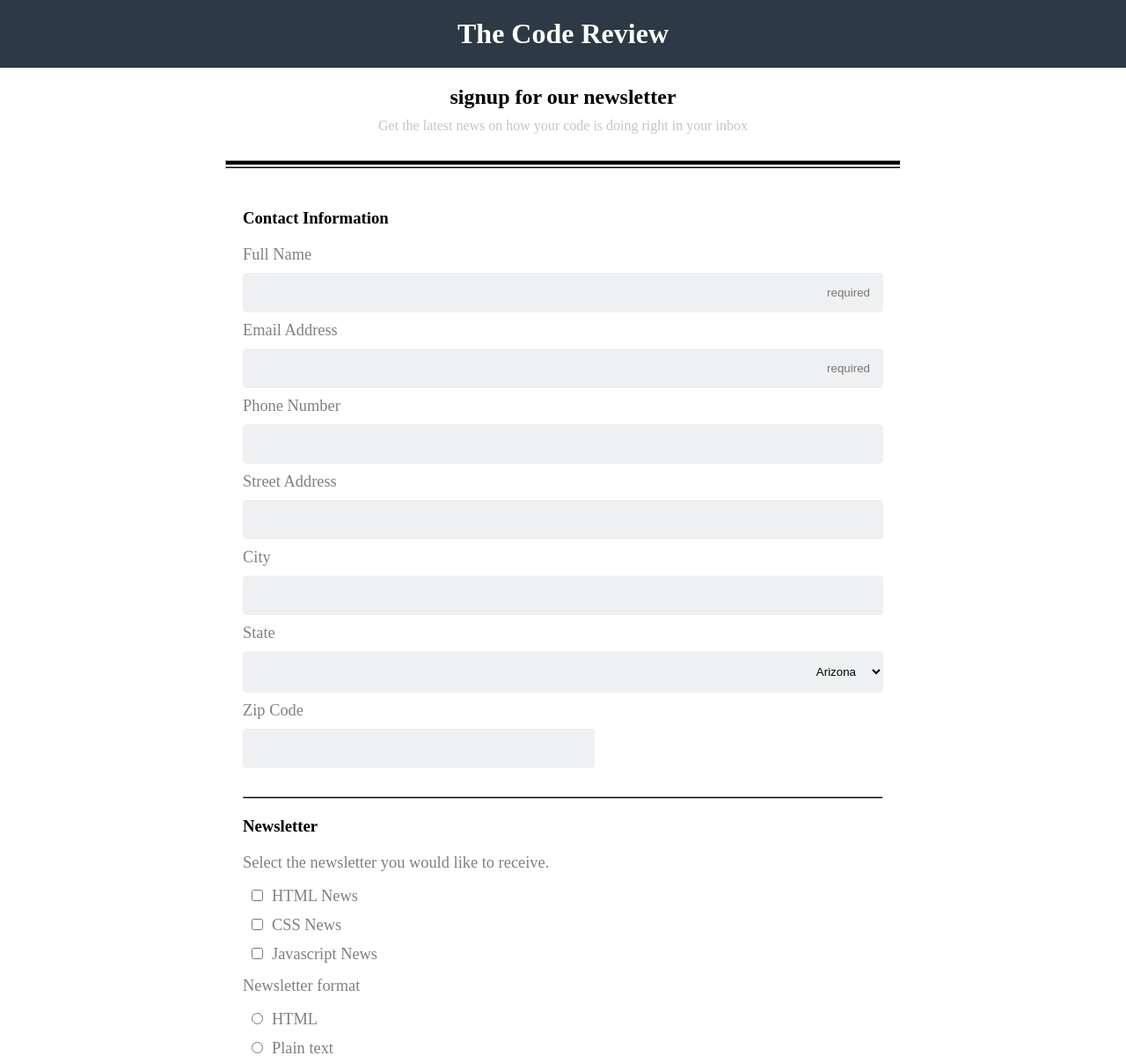
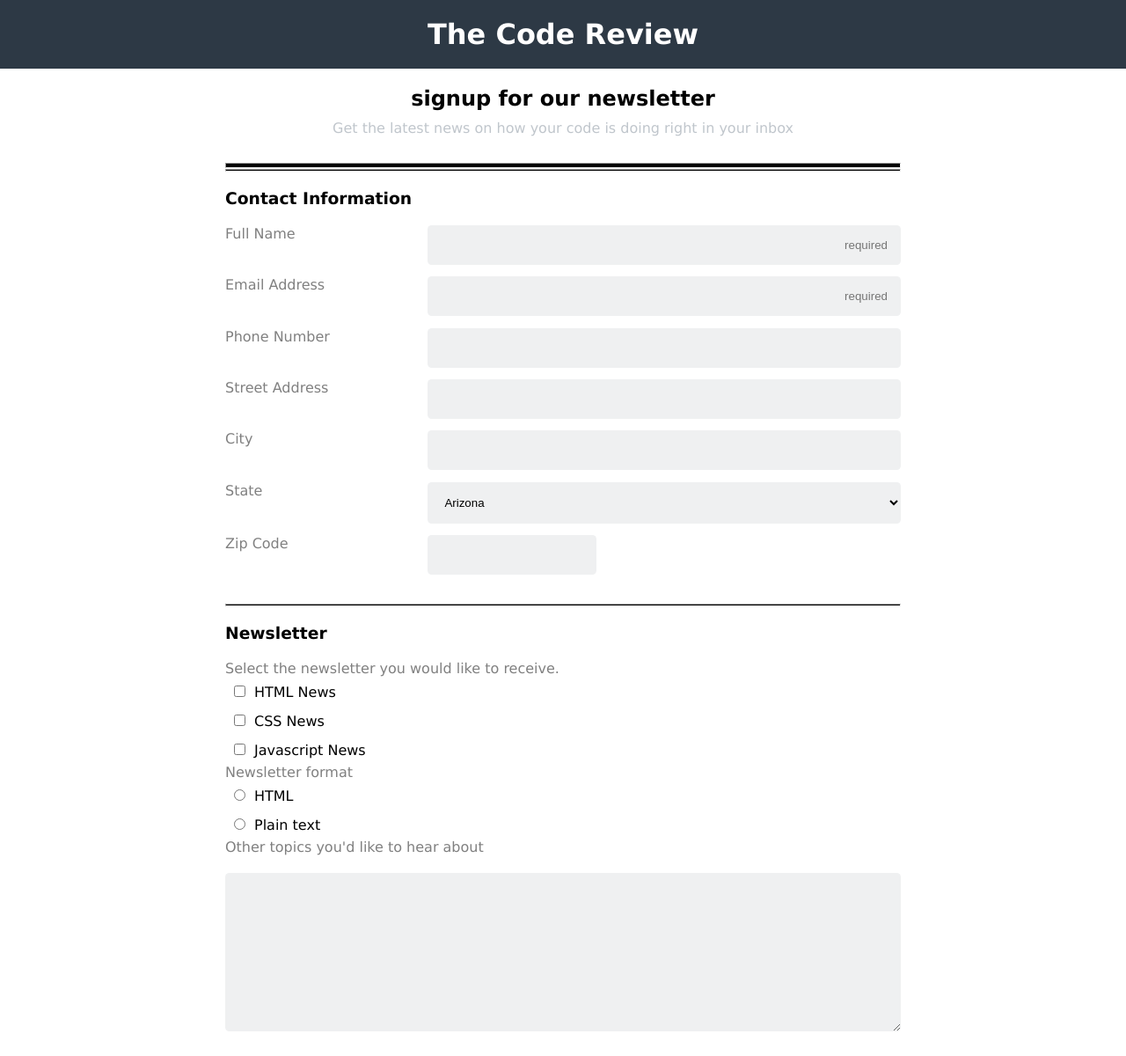
Before and after one commit to dac392/beginnerHtmlForm-treehouse-HTMLCSS, a plain HTML site: page index.html in a window 1280 px wide. Shown: the top 1200 px of the page at 88% size. Drawn offline with Linux system fonts and the light colour scheme.

Commit message:
completely redid the css for this project to be more resizable. Now uses flexbox for fieldsets

```diff
--- a/index.html
+++ b/index.html
@@ -5,7 +5,7 @@
     <meta http-equiv="X-UA-Compatible" content="IE=edge">
     <meta name="viewport" content="width=device-width, initial-scale=1.0">
     <title>Newsletter - Sign up</title>
-    <link rel="stylesheet" href="style.css">
+    <link rel="stylesheet" href="style2.css">
 </head>
 <body>
     <header>
@@ -20,15 +20,16 @@
         <hr class="second-hr header-align adjust">
     </header>
     <main class="padding-align adjust">
+        <form action="index.html" method="post">
+            <fieldset>
 
-        <form action="index.html" method="post">
                 <legend><h3 class="section-title">Contact Information</h3></legend>
                 <label for="name" class="form-text">Full Name</label>
-            <input type="text" placeholder="required" name="user_name" id="name"required>
-            <lable class="form-text">Email Address</lable>
+                <input type="text" name="user_name" id="name" placeholder="required" required>
+                <label for="email" class="form-text">Email Address</label>
                 <input type="email" name="user_email" id="email" placeholder="required" required>
-            <label class="form-text">Phone Number</label>
-            <input type="number" name="user_number" id="number">
+                <label for="number" class="form-text">Phone Number</label>
+                <input type="text" name="user_number" id="number">
                 <label for="adress" class="form-text">Street Address</label>
                 <input type="text" name="user_address" id="adress">
                 <label for="city" class="form-text">City</label>
@@ -43,23 +44,37 @@
                     <option value="other">Other</option>
                 </select>
                 <label for="zip" class="form-text">Zip Code</label>
-            <input class="half-size" type="number" name="user_zip" id="zip">
+                <input type="text" name="user_zip" id="zip">
+                <hr class="second-hr top-marg">
+            </fieldset>
 
-            <section id="section-2">
-                <hr class="second-hr">
+            <fieldset id="section-2">
                 <legend><h3 class="section-title">Newsletter</h3></legend>
                 <p class="form-text">Select the newsletter you would like to receive.</p>
-                <input type="checkbox" name="user_html" id="html"><label for="html" class="check-text">HTML News</label><br>
-                <input type="checkbox" name="user_css" id="css"><label for="css" class="check-text">CSS News</label><br>
-                <input type="checkbox" name="user_js" id="js"><label for="js" class="check-text">Javascript News</label>
+                <div class="options">
+                    <input class="checkbox" type="checkbox" name="user_html" id="html"><label for="html" class="check-text">HTML News</label>
+                </div>
+                <div class="options">
+                    <input class="checkbox" type="checkbox" name="user_css" id="css"><label for="css" class="check-text">CSS News</label>
+                </div>
+                <div class="options">
+                    <input class="checkbox" type="checkbox" name="user_js" id="js"><label for="js" class="check-text">Javascript News</label>
+                </div>
+
                 <label class="form-text">Newsletter format</label>
-                <input type="radio" name="user_format" id="html_format"><label for="html_format" class="check-text">HTML</label><br>
+                <div class="options">
+                    <input type="radio" name="user_format" id="html_format"><label for="html_format" class="check-text">HTML</label>
+                </div>
+                <div class="options">
                     <input type="radio" name="user_format" id="plain_text"><label for="plain_text" class="check-text">Plain text</label>
+                </div>
                 <label for="other-topics" class="form-text">Other topics you'd like to hear about</label>
                 <textarea name="user_other" id="other-topics" cols="30" rows="10"></textarea>
-            </section>
+            </fieldset>
+
+            <button type="submit" class="top-marg"><h3>Sign Up</h3></button>
         </form>
-        <button type="submit"><h3>Sign Up</h3></button>
+
 
 
     </main>
--- a/style.css
+++ b/style.css
@@ -4,6 +4,12 @@
   box-sizing: border-box;
   margin: 0;
   padding: 0;
+}
+fieldset {
+  border: none;
+  display: flex;
+  flex-wrap: wrap;
+  /* flex-direction: column; */
 }
 
 .blue-bar {
@@ -37,6 +43,9 @@
   height: 3px;
   background-color: black;
 }
+.top-marg {
+  margin-top: 20px;
+}
 /*
 =====================================
 main
@@ -64,6 +73,7 @@
   padding: 15px;
   border-radius: 0.35em;
 }
+
 form {
   margin: 20px 0px;
 }
@@ -74,25 +84,14 @@
 .half-size {
   width: 55%;
 }
-.check-text {
-  display: inline-block;
-  color: grey;
-  font-size: 1.15em;
-}
 
-#section-2::before {
-  background-color: black;
-  height: 3px;
-  width: 100%;
-}
-#section-2 {
-  margin-top: 2em;
-}
 #section-2 input {
   width: auto;
   margin: 10px;
 }
-
+.check-text {
+  display: inline;
+}
 button {
   color: white;
   font-size: 1.5em;
@@ -117,4 +116,7 @@
   footer {
     margin-bottom: 10em;
   }
+  .half-size {
+    width: 25%;
+  }
 }
--- /dev/null
+++ b/style2.css
@@ -0,0 +1,161 @@
+*,
+*::before,
+*::after {
+  box-sizing: border-box;
+  margin: 0;
+  padding: 0;
+}
+body {
+  font-family: Verdana, Geneva, Tahoma, sans-serif;
+  display: flex;
+  flex-direction: column;
+}
+
+.blue-bar {
+  display: flex;
+  background-color: #2d3945;
+  color: white;
+  height: fit-content;
+  justify-content: center;
+  text-align: center;
+  padding: 20px 40px;
+}
+.header-prt-two {
+  display: flex;
+  flex-direction: column;
+  flex-wrap: wrap;
+  padding: 20px 30px;
+  align-items: center;
+  margin-bottom: 10px;
+  text-align: center;
+}
+
+.second-title {
+  margin-bottom: 10px;
+}
+.grey-text {
+  color: #c0c6cc;
+}
+.header-align {
+  margin: 0 20px;
+}
+.bot-line {
+  margin-bottom: 1px;
+  height: 6px;
+  background-color: black;
+}
+.second-hr {
+  margin-bottom: 20px;
+  height: 3px;
+  background-color: black;
+}
+.top-marg {
+  width: 100%;
+  margin-top: 20px;
+}
+
+form {
+  margin: 20px;
+}
+fieldset {
+  border: none;
+  display: flex;
+  flex-wrap: wrap;
+  justify-content: flex-start;
+  align-content: space-between;
+}
+.options {
+  width: 100%;
+}
+.form-text {
+  color: #808080;
+}
+label:not([class="check-text"]) {
+  min-width: 100%;
+}
+input:not([type="checkbox"]):not([type="radio"]):not([id="zip"]),
+select,
+textarea {
+  border: none;
+  background-color: #eff0f1;
+  min-width: 100%;
+  padding: 15px;
+  border-radius: 0.35em;
+  margin-bottom: 1em;
+}
+
+input[type="checkbox"],
+input[type="radio"] {
+  margin: 10px;
+}
+#zip {
+  border: none;
+  background-color: #eff0f1;
+  padding: 15px;
+  border-radius: 0.35em;
+  margin-bottom: 1em;
+  width: 25%;
+}
+
+textarea {
+  margin-top: 20px;
+}
+
+h3 {
+  margin-bottom: 20px;
+}
+
+input:not(:focus) {
+  text-align: end;
+}
+input:focus {
+  text-align: start;
+}
+button {
+  color: white;
+  font-size: 2em;
+  padding: 20px;
+  background-color: #4ebbb5;
+  border: none;
+  border-radius: 0.35em;
+}
+
+footer {
+  margin: 20px 0 7em;
+  text-align: center;
+  color: #a9afb4;
+}
+@media (min-width: 768px) {
+  .adjust {
+    margin-left: 20vw;
+    margin-right: 20vw;
+  }
+
+  form {
+    margin: auto;
+  }
+
+  label:not([class="check-text"]):not([for="zip"]) {
+    min-width: 20%;
+    flex-grow: 1.5;
+  }
+  label[for="zip"] {
+    min-width: 30%;
+  }
+  #zip {
+    min-width: 2%;
+    flex-grow: 0;
+  }
+  input:not([type="checkbox"]):not([type="radio"]):not([id="zip"]),
+  select,
+  textarea {
+    min-width: 70%;
+    flex-grow: 2;
+    align-self: center;
+  }
+
+  footer {
+    margin-top: 3em;
+    margin-bottom: 10em;
+  }
+}
```
Lines whose indentation alone changed are shown as unchanged.
